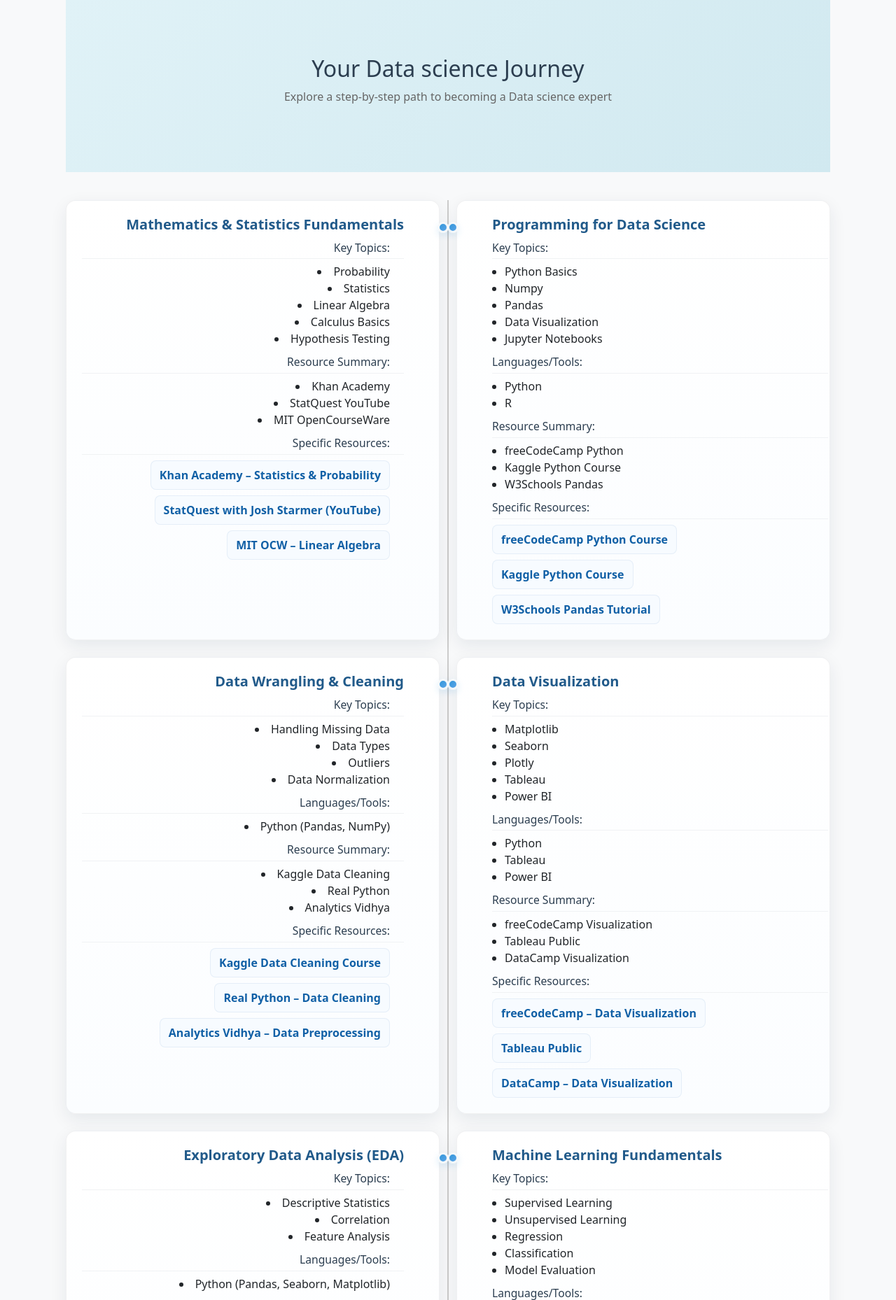
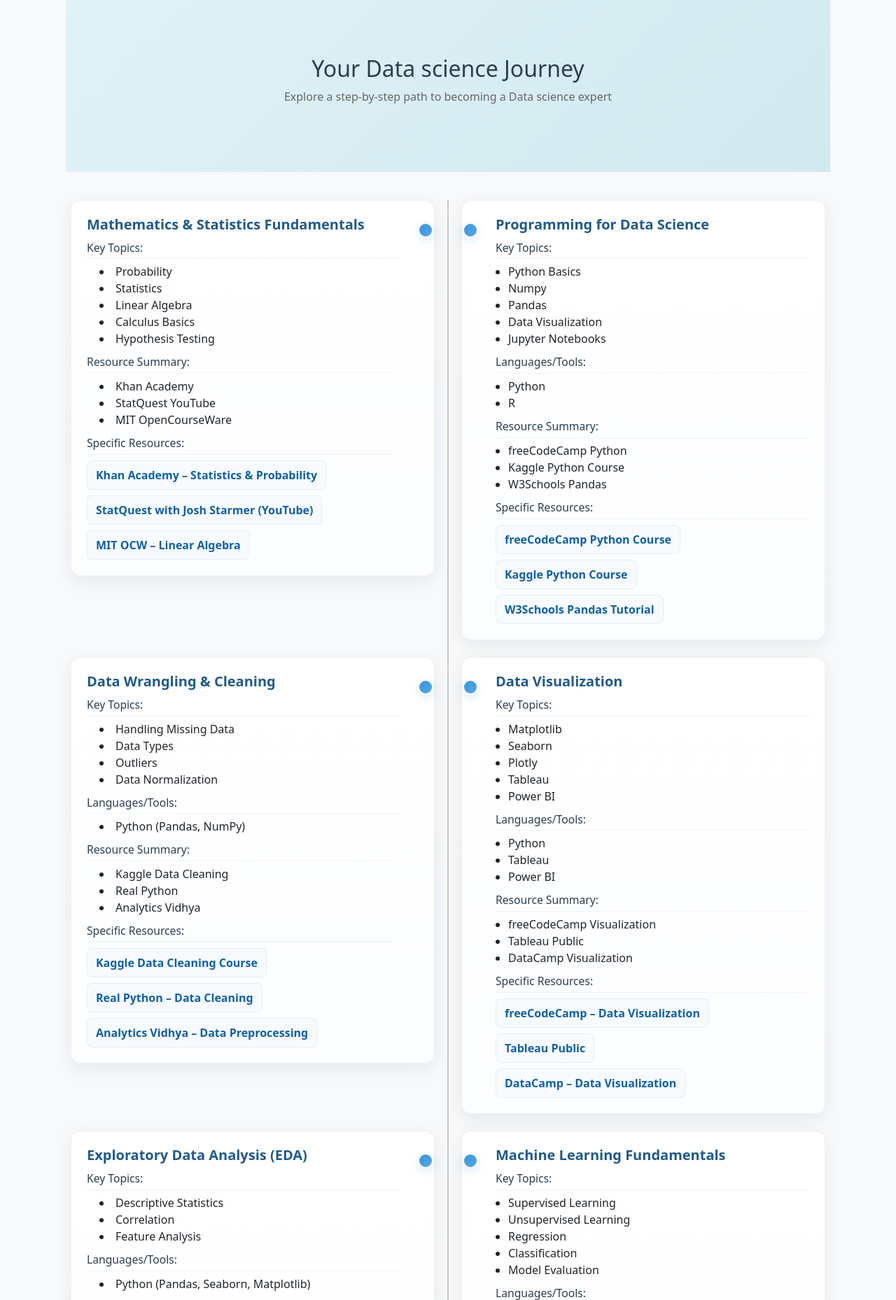
Before and after one commit to sonu-yadav0011/dream-finder, a Flask app: a page that uses templates/layout.html in a window 1280 px wide. Shown: the part 105-1963 px from the top of the page at 70% size. Run offline with Flask 3, Linux system fonts and the light colour scheme; some libraries are stand-ins or nearby versions.

Commit message:
complete the basic structure of website

```diff
--- a/static/styles.css
+++ b/static/styles.css
@@ -299,8 +299,8 @@ a {
     position: absolute;
     left: -28px;
     top: 30px;
-    width: 16px;
-    height: 16px;
+    width: 24px;
+    height: 24px;
     background: linear-gradient(135deg, var(--accent-color), #5aa3e6);
     border-radius: 50%;
     border: 3px solid var(--primary-bg);
@@ -390,44 +390,55 @@ a {
         grid-template-columns: 1fr 1fr;
         grid-auto-flow: dense;
         padding-left: 0;
+        align-items: start;
+        column-gap: 24px;   /* reduced gap between columns */
     }
     .roadmap-grid::before {
         left: 50%;
         transform: translateX(-1px);
     }
+
     .level-block {
         margin-left: 0;
+        max-width: 520px;
+        width: 100%;
+        justify-self: center;
     }
+
     .level-block:nth-child(odd) {
         grid-column: 1;
-        text-align: right;
-        padding-right: 50px;
+        text-align: left;
+        padding-right: 48px;   /* reduced spacing toward center */
     }
+
     .level-block:nth-child(even) {
         grid-column: 2;
         text-align: left;
-        padding-left: 50px;
+        padding-left: 48px;    /* reduced spacing toward center */
     }
+
     .level-block:nth-child(odd)::before {
         left: auto;
-        right: -28px;
+        right: -64px;          /* move dot closer to card */
     }
     .level-block:nth-child(even)::before {
-        left: -28px;
+        left: -64px;           /* move dot closer to card */
         right: auto;
     }
+
     .level-block h4 {
-        margin-right: -20px;
-        padding-right: 20px;
+        margin-right: 0;
+        padding-right: 12px;
         margin-left: 0;
         padding-left: 0;
     }
-    .level-block:nth-child(odd) .topics,
+
+    .level-block:nth-child(odd) .topics
     .level-block:nth-child(odd) .languages,
     .level-block:nth-child(odd) .resources-summary,
     .level-block:nth-child(odd) .specific-resources {
         padding-left: 0;
-        padding-right: 20px;
+        padding-right: 12px;
     }
     .level-block:nth-child(odd) ul {
         list-style-position: inside;
```
